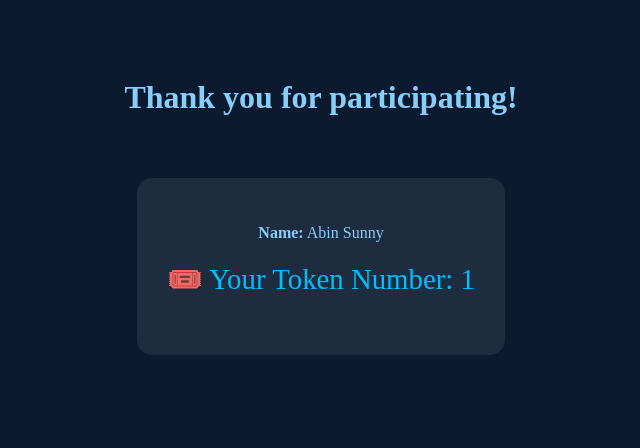
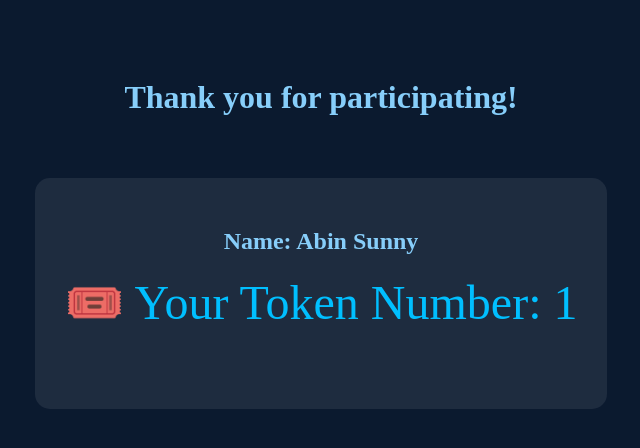
Before and after one commit to PhilipVarghese7/Luckydraw_contest, a Django app: template templates/thankyou.html in a window 1280 px wide. Shown: the top 448 px of the page, without its empty margins (319-959 px from the left). Run offline with Django 5.2, Linux system fonts and the light colour scheme; the template is opened without the code that fills it: values that come from a table or form of the project are taken from there, others are empty; data comes from the database, SQL or seed files in the repository.

Commit message:
Update thankyou.html(font size

```diff
--- a/templates/thankyou.html
+++ b/templates/thankyou.html
@@ -18,7 +18,7 @@
       margin-top: 40px;
     }
     .token {
-      font-size: 1.8em;
+      font-size: 3em;
       color: #00bfff;
       margin-top: 20px;
     }
@@ -28,7 +28,7 @@
 
   <h1>Thank you for participating!</h1>
   <div class="box">
-    <p><strong>Name:</strong> {{ participant.name }}</p>
+    <h2><strong>Name:</strong> {{ participant.name }}</h2>
     <p class="token">🎟️ Your Token Number: {{ participant.token_number }}</p>
   </div>
 
```
